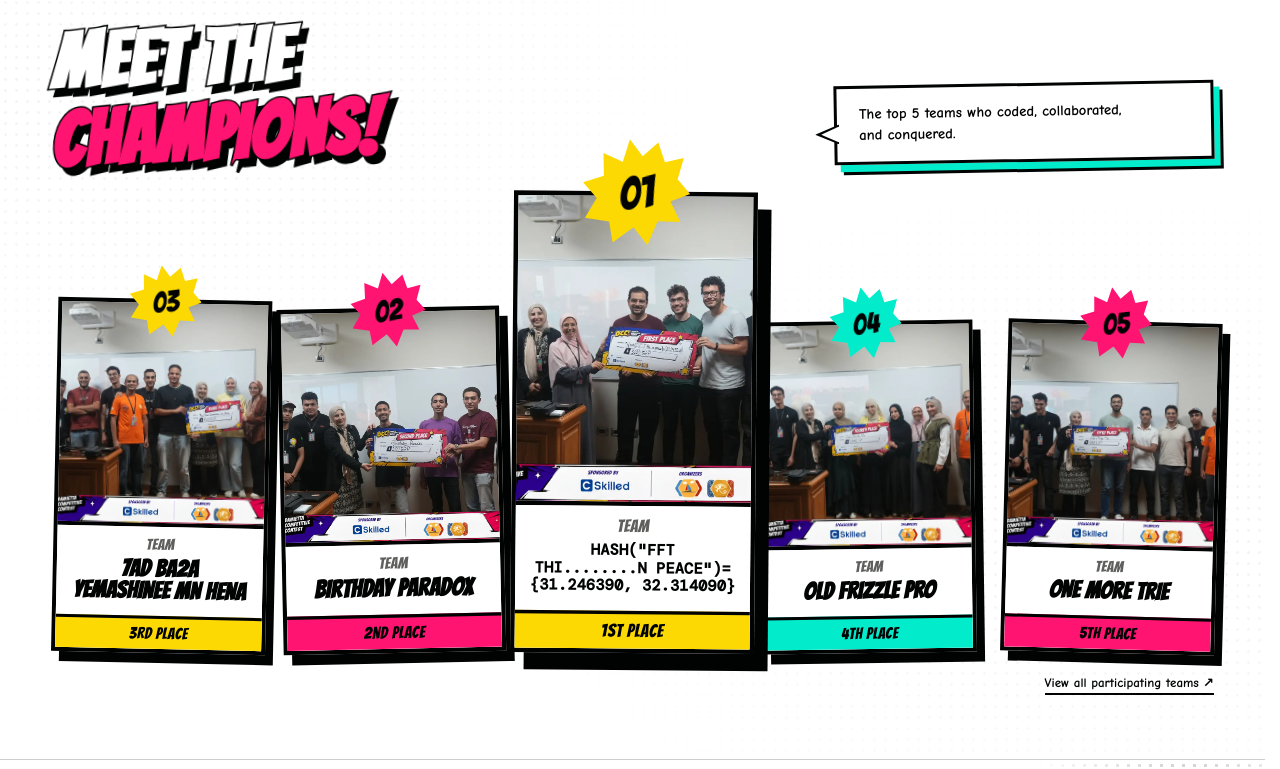
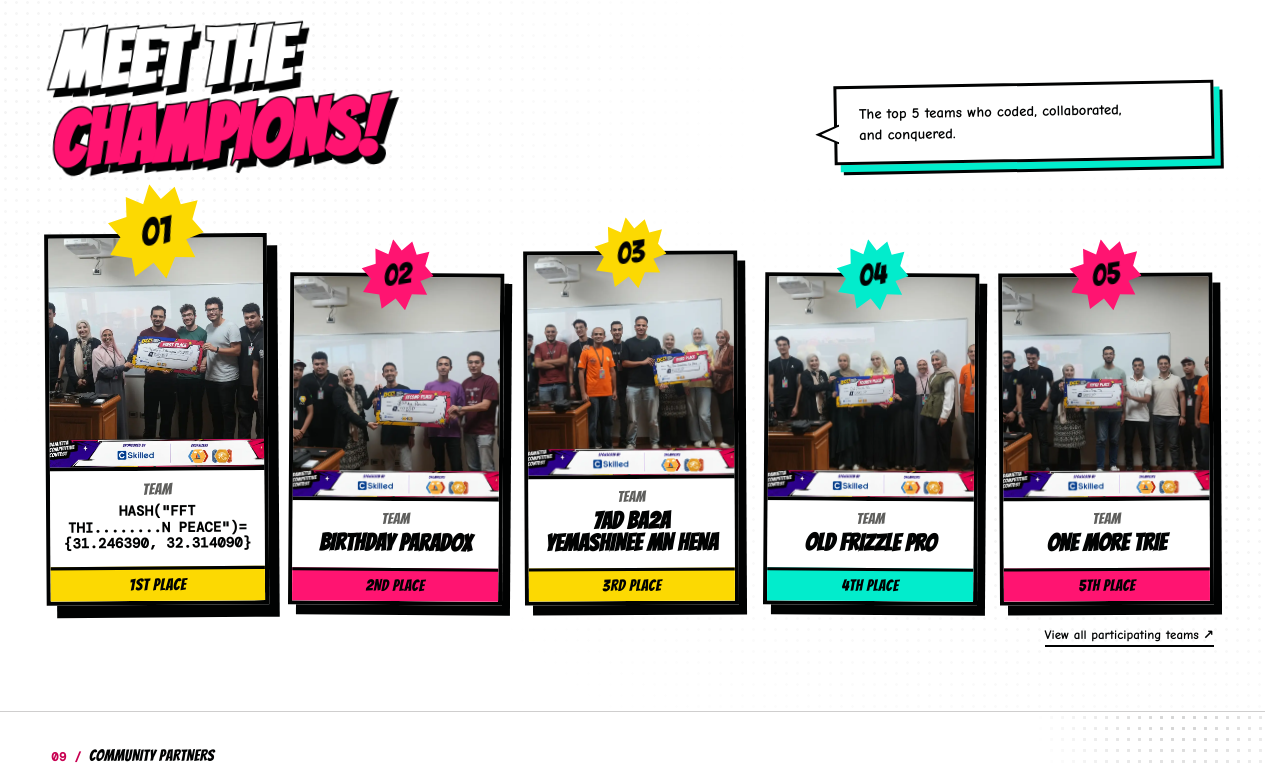
Before and after one commit to YUST777/dcc, a React (Vite) app: page / in a window 1280 px wide. Shown: the part 2983-3752 px from the top of the page. Built offline with nearby package versions, Linux system fonts and the light colour scheme; a web font is replaced by a local one.

Commit message:
fix(winners): align winners in natural sequential order 01 to 05

```diff
--- a/src/styles.css
+++ b/src/styles.css
@@ -905,11 +905,11 @@ h1 span, h2 em { color: var(--accent); font-style: normal; }
   box-shadow: 7px 9px 0 var(--fg);
   transform-origin: center bottom;
 }
-.winner-card:nth-child(1) { grid-column: 3; grid-row: 1; transform: scale(1.08) rotate(.5deg); z-index: 3; }
-.winner-card:nth-child(2) { grid-column: 2; grid-row: 1; transform: rotate(-1deg); }
-.winner-card:nth-child(3) { grid-column: 1; grid-row: 1; transform: rotate(1deg); }
-.winner-card:nth-child(4) { grid-column: 4; grid-row: 1; transform: rotate(-.5deg); }
-.winner-card:nth-child(5) { grid-column: 5; grid-row: 1; transform: rotate(1.2deg); }
+.winner-card:nth-child(1) { transform: scale(1.03); z-index: 3; }
+.winner-card:nth-child(2) { transform: rotate(-.5deg); }
+.winner-card:nth-child(3) { transform: rotate(.5deg); }
+.winner-card:nth-child(4) { transform: rotate(-.4deg); }
+.winner-card:nth-child(5) { transform: rotate(.6deg); }
 .winner-card-yellow { --winner-color: var(--highlight); }
 .winner-card-pink { --winner-color: var(--accent); }
 .winner-card-cyan { --winner-color: var(--accent-cool); }
@@ -1111,13 +1111,8 @@ h1 span, h2 em { color: var(--accent); font-style: normal; }
 .partner-section .ready-details { width: min(92%, 520px); margin: -24px 16px 0 auto; }
 
 @media (max-width: 1100px) {
-  .winner-grid { grid-template-columns: repeat(3, minmax(0, 1fr)); row-gap: 68px; }
+  .winner-grid { grid-template-columns: repeat(3, minmax(0, 1fr)); row-gap: 54px; justify-content: center; }
   .winner-card:nth-child(1), .winner-card:nth-child(2), .winner-card:nth-child(3), .winner-card:nth-child(4), .winner-card:nth-child(5) { grid-column: auto; grid-row: auto; transform: none; }
-  .winner-card:nth-child(1) { grid-column: 2; grid-row: 1; transform: scale(1.04); }
-  .winner-card:nth-child(2) { grid-column: 1; grid-row: 1; }
-  .winner-card:nth-child(3) { grid-column: 3; grid-row: 1; }
-  .winner-card:nth-child(4) { grid-column: 1; grid-row: 2; }
-  .winner-card:nth-child(5) { grid-column: 3; grid-row: 2; }
 }
 
 @media (max-width: 920px) {
@@ -1673,31 +1668,21 @@ h1 span, h2 em { color: var(--accent); font-style: normal; }
   background: var(--surface);
 }
 .winners-frame .winner-card:nth-child(1) {
-  grid-column: 3;
-  grid-row: 1;
   z-index: 4;
-  transform: scale(1.14) rotate(.5deg);
-  box-shadow: 12px 15px 0 var(--fg);
+  transform: scale(1.04) rotate(-.4deg);
+  box-shadow: 10px 12px 0 var(--fg);
 }
 .winners-frame .winner-card:nth-child(2) {
-  grid-column: 2;
-  grid-row: 1;
-  transform: scale(1.04) rotate(-1.2deg);
+  transform: rotate(.4deg);
 }
 .winners-frame .winner-card:nth-child(3) {
-  grid-column: 1;
-  grid-row: 1;
-  transform: rotate(1.2deg);
+  transform: rotate(-.3deg);
 }
 .winners-frame .winner-card:nth-child(4) {
-  grid-column: 4;
-  grid-row: 1;
-  transform: rotate(-.8deg);
+  transform: rotate(.4deg);
 }
 .winners-frame .winner-card:nth-child(5) {
-  grid-column: 5;
-  grid-row: 1;
-  transform: rotate(1.5deg);
+  transform: rotate(-.3deg);
 }
 .winners-frame .winner-card > img {
   width: 100%;
@@ -1706,9 +1691,6 @@ h1 span, h2 em { color: var(--accent); font-style: normal; }
   object-fit: cover;
   object-position: center 32%;
   display: block;
-}
-.winners-frame .winner-card:nth-child(1) > img {
-  height: clamp(250px, 34vh, 380px);
 }
 .winners-frame .winner-card-copy {
   min-height: clamp(100px, 12vh, 136px);
@@ -1755,13 +1737,7 @@ h1 span, h2 em { color: var(--accent); font-style: normal; }
   top: -38px;
   width: 72px;
   height: 72px;
-  font-size: 29px;
-}
-.winners-frame .winner-card:nth-child(1) .winner-rank {
-  top: -50px;
-  width: 94px;
-  height: 94px;
-  font-size: 40px;
+  font-size: 30px;
 }
 
 .winner-story-bar {
```
